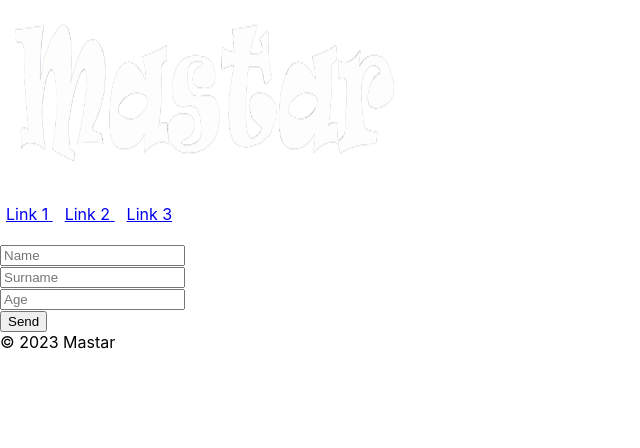
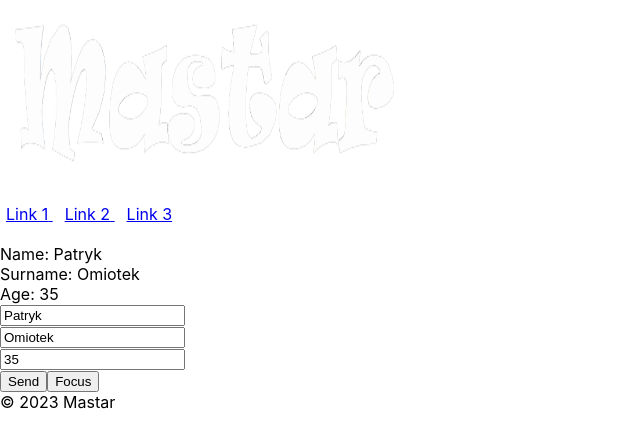
Before and after one commit to TomaszPosluszny/news-app-React, a React (Create React App) app: page / in a window 1280 px wide. Shown: the top 448 px of the page, without its empty margins (0-640 px from the left). Built offline with nearby package versions, Linux system fonts and the light colour scheme.

Commit message:
add controlled components

```diff
--- a/src/App.js
+++ b/src/App.js
@@ -5,7 +5,7 @@ import Header from './components/Header';
 // import Articles from './pages/Articles';
 import Content from './components/content';
 import Footer from './components/Footer';
-import Form from './pages/Form'
+import Registration from './pages/Registration'
 import './App.css';
 
 function App() {
@@ -14,7 +14,7 @@ function App() {
 			<Header />
 			<Content>
 				{/* <Articles /> */}
-				<Form/>
+				<Registration/>
 			</Content>
 			<Footer/>
 		</div>
--- a/src/pages/Form.js
+++ /dev/null
@@ -1,91 +0,0 @@
-import React, { useState } from 'react';
-
-// class Form extends React.Component {
-// 	state = {
-// 		name: '',
-// 		surname: '',
-// 		age: '',
-// 	};
-
-// 	handleSubmit(event) {
-// 		event.preventDefault();
-// 	}
-// 	handleClick = (event) => {
-// 		console.log('handleClick: ', event);
-// 		console.log('React Button');
-// 	};
-// 	handleChange = (event) => {
-// 		const keyName = event.target.name;
-// 		this.setState({ [keyName]: event.target.value });
-// 	};
-// 	render() {
-// 		return (
-// {/* <form onSubmit={this.handleSubmit.bind(this)}>
-// 	<div>
-// 		<input
-// 			type='text'
-// 			name='name'
-// 			placeholder='Name'
-// 			onChange={this.handleChange}
-// 		/>
-// 	</div>
-// 	<div>
-// 		<input
-// 			type='text'
-// 			name='surname'
-// 			placeholder='Surname'
-// 			onChange={this.handleChange}
-// 		/>
-// 	</div>
-// 	<div>
-// 		<input
-// 			type='text'
-// 			name='age'
-// 			placeholder='Age'
-// 			onChange={this.handleChange}
-// 		/>
-// 	</div>
-// 	<button type='submit' onClick={this.handleClick}>
-// 		Send
-// 	</button>
-// </form>; */}
-// 		);
-// 	}
-// }
-
-function useInput(initialValue = '') {
-    const [value, setValue] = useState('');
-
-    const handleChange = (event) => {
-      setValue(event.target.value);
-    };
-
-    return [value, handleChange];
-  }
-
-  function Form() {
-    const [name, handleNameChange] = useInput('');
-    const [surname, handleSurnameChange] = useInput('');
-    const [age, handleAgeChange] = useInput('');
-
-    const handleClick = () => console.log('React Button');
-    const handleSubmit = (event) => {
-      event.preventDefault();
-    };
-    return (
-      <form onSubmit={handleSubmit}>
-        <div>
-          <input type="text" name="name" placeholder="Name" onChange={handleNameChange} />
-        </div>
-        <div>
-          <input type="text" name="surname" placeholder="Surname" onChange={handleSurnameChange} />
-        </div>
-        <div>
-          <input type="text" name="age" placeholder="Age" onChange={handleAgeChange} />
-        </div>
-        <button type="submit" onClick={handleClick}>Send</button>
-      </form>
-    );
-  }
-
-export default Form;
--- /dev/null
+++ b/src/pages/Registration.js
@@ -0,0 +1,74 @@
+import React, { useState, useRef } from 'react';
+
+function useInput(initialValue = '') {
+  const [value, setValue] = useState(initialValue);
+
+  const handleChange = (event) => {
+    setValue(event.target.value);
+  };
+
+  return [value, handleChange];
+}
+
+function Registration() {
+  const [name, handleNameChange] = useInput('Patryk');
+  const [surname, handleSurnameChange] = useInput('Omiotek');
+  const [age, handleAgeChange] = useInput('35');
+  const surnameInput = useRef();
+
+  const handleClick = () => console.log('React Button');
+  const handleFocusClick = () => {
+    surnameInput.current.focus();
+    surnameInput.current.value = 'Kowalski';
+    surnameInput.current.style.border = '#f00 1px solid';
+  };
+  const handleSubmit = (event) => {
+    event.preventDefault();
+  };
+
+  return (
+    <div>
+      <div>
+        <div>Name: {name}</div>
+        <div>Surname: {surname}</div>
+        <div>Age: {age}</div>
+      </div>
+      <form className="Form" onSubmit={handleSubmit}>
+        <div className="Form__group">
+          <input
+            type="text"
+            name="name"
+            placeholder="Name"
+            value={name}
+            onChange={handleNameChange}
+          />
+        </div>
+        <div className="Form__group">
+          <input
+            type="text"
+            ref={surnameInput}
+            name="surname"
+            placeholder="Surname"
+            value={surname}
+            onChange={handleSurnameChange}
+          />
+        </div>
+        <div className="Form__group">
+          <input
+            type="text"
+            name="age"
+            placeholder="Age"
+            value={age}
+            onChange={handleAgeChange}
+          />
+        </div>
+        <div className="Form__group">
+          <button type="submit" onClick={handleClick}>Send</button>
+          <button type="button" onClick={handleFocusClick}>Focus</button>
+        </div>
+      </form>
+    </div>
+  );
+}
+
+export default Registration;
```
Also changed, not shown: src/components/Form/Form/Form.js (added, +11 -0 lines).
